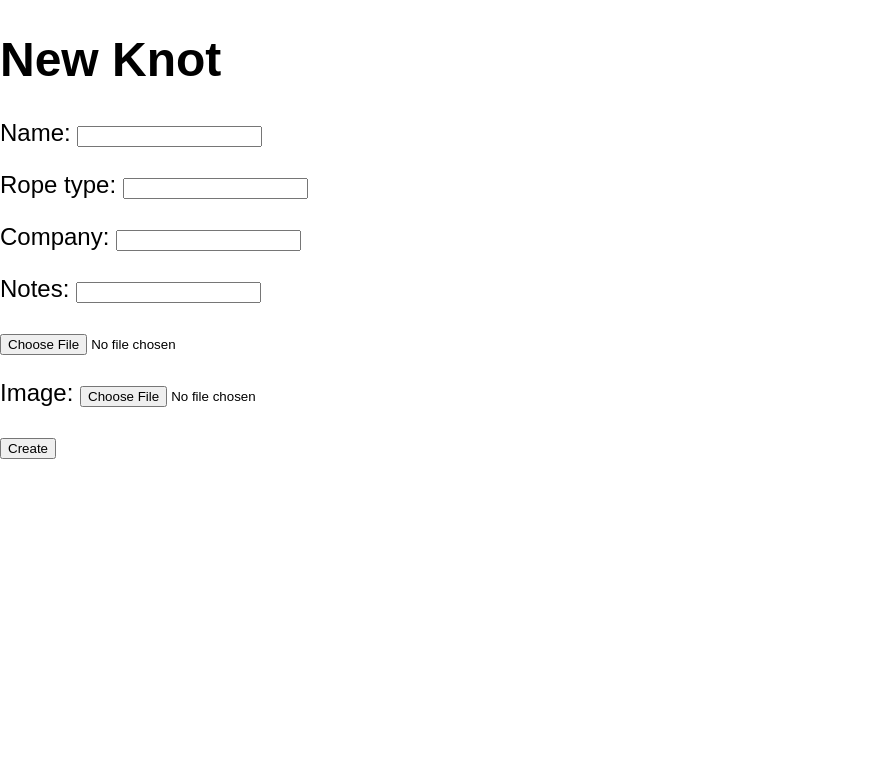
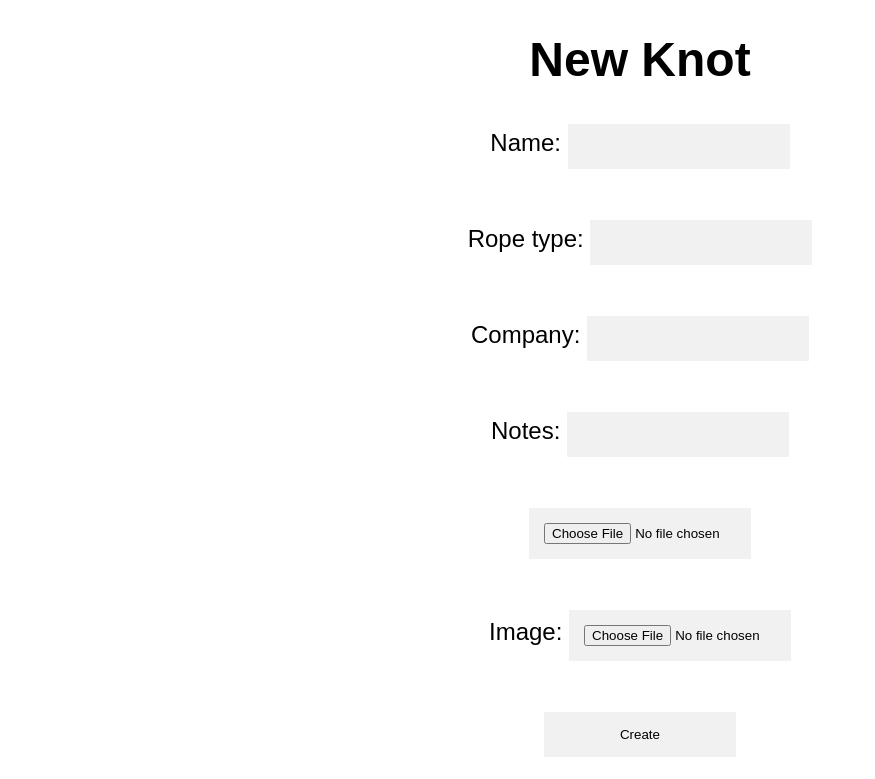
Before and after one commit to MatthewScott32/Knot-It, a Django app: page /knots/form in a window 1280 px wide. Shown: the part 106-885 px from the top of the page, without its empty margins (0-875 px from the left). Before the commit the page ends 565 px from the top, so only its background shows below. Run offline with Django 3.2, Linux system fonts and the light colour scheme; the visitor is signed in with stand-in values (Sample User, id 1).

Commit message:
styled and changed knot model video name

```diff
--- a/knotitproject/knotitapp/models/knot.py
+++ b/knotitproject/knotitapp/models/knot.py
@@ -10,7 +10,7 @@ class Knot(models.Model):
     rope_type = models.CharField(max_length=50, default='')
     company = models.CharField(max_length=50, default='')
     notes = models.CharField(max_length=50, default='')
-    video = models.FileField(upload_to='videos/', null=True, verbose_name="")
+    how_to_video = models.FileField(upload_to='videos/', null=True, verbose_name="")
     image = models.ImageField(upload_to='images/', null=True)
     user = models.ForeignKey(User, on_delete=models.DO_NOTHING)
 
--- /dev/null
+++ b/knotitproject/knotitapp/static/styles/knotform.css
@@ -0,0 +1,27 @@
+.createbtn {
+    background-color: #575656;
+    color: white;
+    padding: 16px 20px;
+    margin: 8px 0;
+    border: none;
+    cursor: pointer;
+    width: 25%;
+    opacity: 0.9;
+    text-align: center;
+    justify-content: center;
+  }
+
+  input {
+    width: 15%;
+    padding: 15px;
+    margin: 5px 0 22px 0;
+    display: inline-block;
+    border: none;
+    background: #f1f1f1;
+    justify-content: center;
+  }
+
+  input:focus {
+    background-color: #ddd;
+    outline: none;
+  }
--- a/knotitproject/knotitapp/templates/knots/details.html
+++ b/knotitproject/knotitapp/templates/knots/details.html
@@ -26,9 +26,9 @@
       </form>
     </section>
 
-            <p><video controls src="{{MEDIA_URL}}{{knot.video}}" type="video/mp4" alt="video" height="300" width="200">
+            <p><b>Video</b>:<video controls src="{{MEDIA_URL}}{{knot.how_to_video}}" type="video/mp4" alt="how_to_video" height="300" width="200">
             </video></p>
-            <p><img src="{{MEDIA_URL}}{{knot.image}}" alt="image" height="200" width="150"></p>
+            <p><b>Image</b>:<img src="{{MEDIA_URL}}{{knot.image}}" alt="image" height="200" width="150"></p>
             <p><b>Name:</b> {{knot.name}}</p>
             <p><b>Rope Type:</b> {{knot.rope_type}}</p>
             <p><b>Company:</b> {{knot.company}}</p>
--- a/knotitproject/knotitapp/templates/knots/form.html
+++ b/knotitproject/knotitapp/templates/knots/form.html
@@ -2,25 +2,25 @@
 {% load static %}
 
 {% block css %}
-    <link rel="stylesheet" />
+    <link rel="stylesheet" href="{% static 'styles/knotform.css' %}"/>
 {% endblock %}
 
 {% block content %}
 
     {% if knot_id is not None %}
-        <h1>Edit Knot</h1>
+        <h1 style="text-align: center">Edit Knot</h1>
         <form action="{% url 'knotitapp:knot_edit_form' knot_id %}" method="post" enctype="multipart/form-data">
     {% else %}
-        <h1>New Knot</h1>
+        <h1 style="text-align: center">New Knot</h1>
         <form action="{% url 'knotitapp:knot_form' %}" method="post" enctype="multipart/form-data">
     {% endif %}
     {% csrf_token %}
-    {{ form.as_p }}
+    <div style="text-align: center">{{ form.as_p }}</div>
         {% if knot_id is not None %}
-            <input type="hidden" name="actual_method" value="PUT">
-            <input type="submit" value="Update" />
+            <input  type="hidden" name="actual_method" value="PUT">
+            <div style="text-align: center"><input type="submit" value="Update" /></div>
         {% else %}
-            <input type="submit" value="Create" />
+            <div style="text-align: center"><input  type="submit" value="Create" /></div>
         {% endif %}
       </form>
 
--- a/knotitproject/knotitapp/templates/times/list.html
+++ b/knotitproject/knotitapp/templates/times/list.html
@@ -2,7 +2,7 @@
 {% load static%}
 
 {% block css %}
-    <link rel="stylesheet" />
+    <link rel="stylesheet" href="{% static 'styles/timelist.css' %}" />
 {% endblock %}
 
    {% block title %}
@@ -18,7 +18,7 @@
     <a href="{% url 'knotitapp:time_form' %}">Add Time</a>
     <ol>
     {% for time in all_times %}
-        <li>
+        <li class="card">
             <p><b>Time:</b> {{time.time}}</a></p>
             <p><b>Knot:</b> {{time.knot__name}}</p>
 
--- a/knotitproject/knotitapp/views/knots/details.py
+++ b/knotitproject/knotitapp/views/knots/details.py
@@ -33,7 +33,7 @@ def knot_details(request, knot_id):
                 knot_update.rope_type = form_data['rope_type']
                 knot_update.company = form_data['company']
                 knot_update.notes = form_data['notes']
-                knot_update.video = form_data['video']
+                knot_update.how_to_video = form_data['how_to_video']
                 knot_update.image = form_data['image']
 
                 knot_update.save()
--- a/knotitproject/knotitapp/views/times/list.py
+++ b/knotitproject/knotitapp/views/times/list.py
@@ -10,7 +10,7 @@ def times_list(request):
     if request.method == 'GET':
 
         current_user = request.user.id
-        all_knots = Knot.objects.filter(user_id=current_user).values("id", "name", "rope_type", "company", "notes", "video", "image" )
+        all_knots = Knot.objects.filter(user_id=current_user).values("id", "name", "rope_type", "company", "notes", "how_to_video", "image" )
 
         all_times = Time.objects.filter(user_id=current_user).values("id", "time", "knot", "knot__name")
         knotId = request.GET.get('knot', None)
```
Also changed, not shown: knotitproject/knotitapp/static/styles/knotlist.css (added, +21 -0 lines), knotitproject/knotitapp/static/styles/timelist.css (added, +7 -0 lines), knotitproject/knotitapp/templates/knots/list.html (+6 -5 lines), knotitproject/knotitapp/views/knots/list.py (+1 -14 lines), knotitproject/knotitapp/media/images/water_knot_SrMFpHr.jfif (added), 3 other files.
